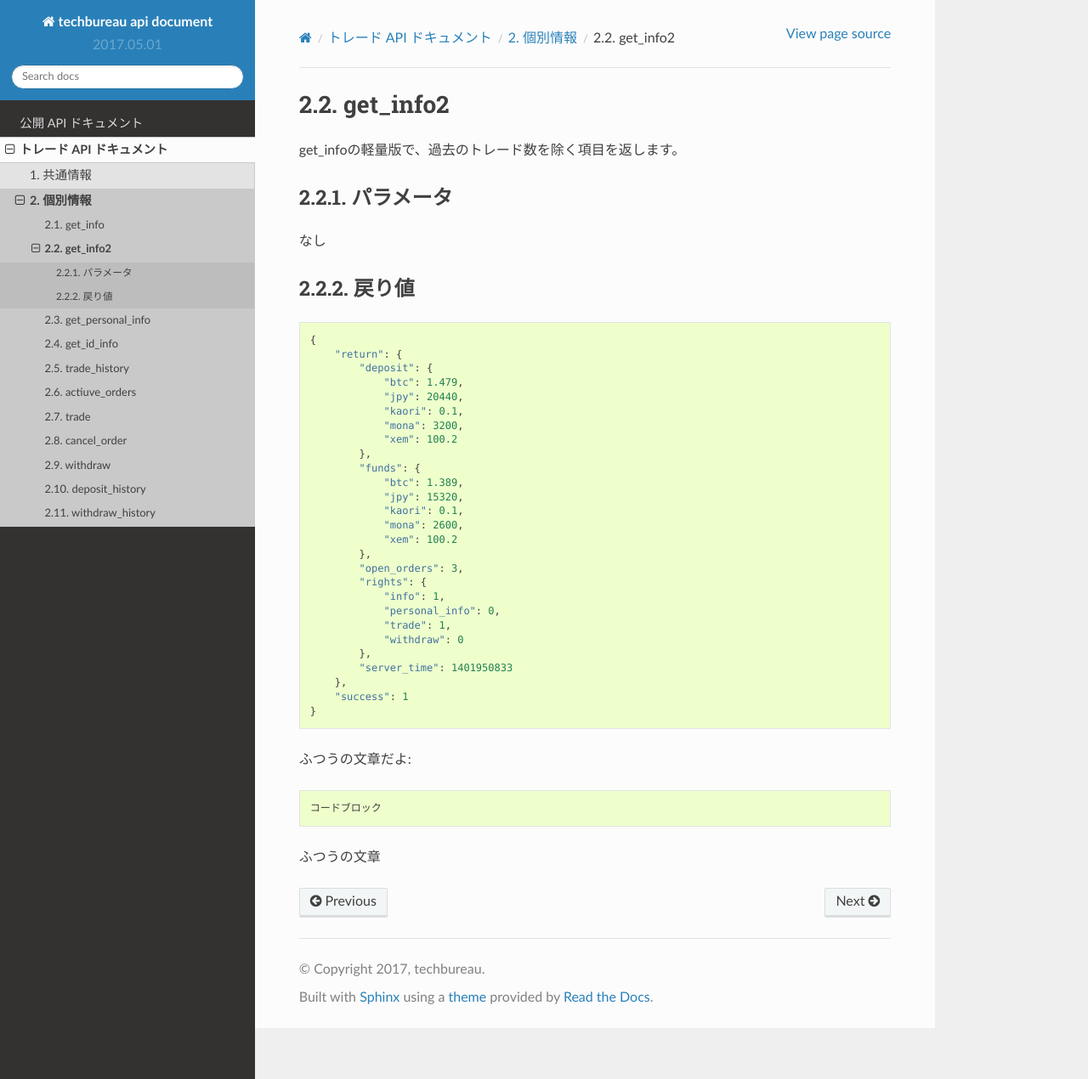
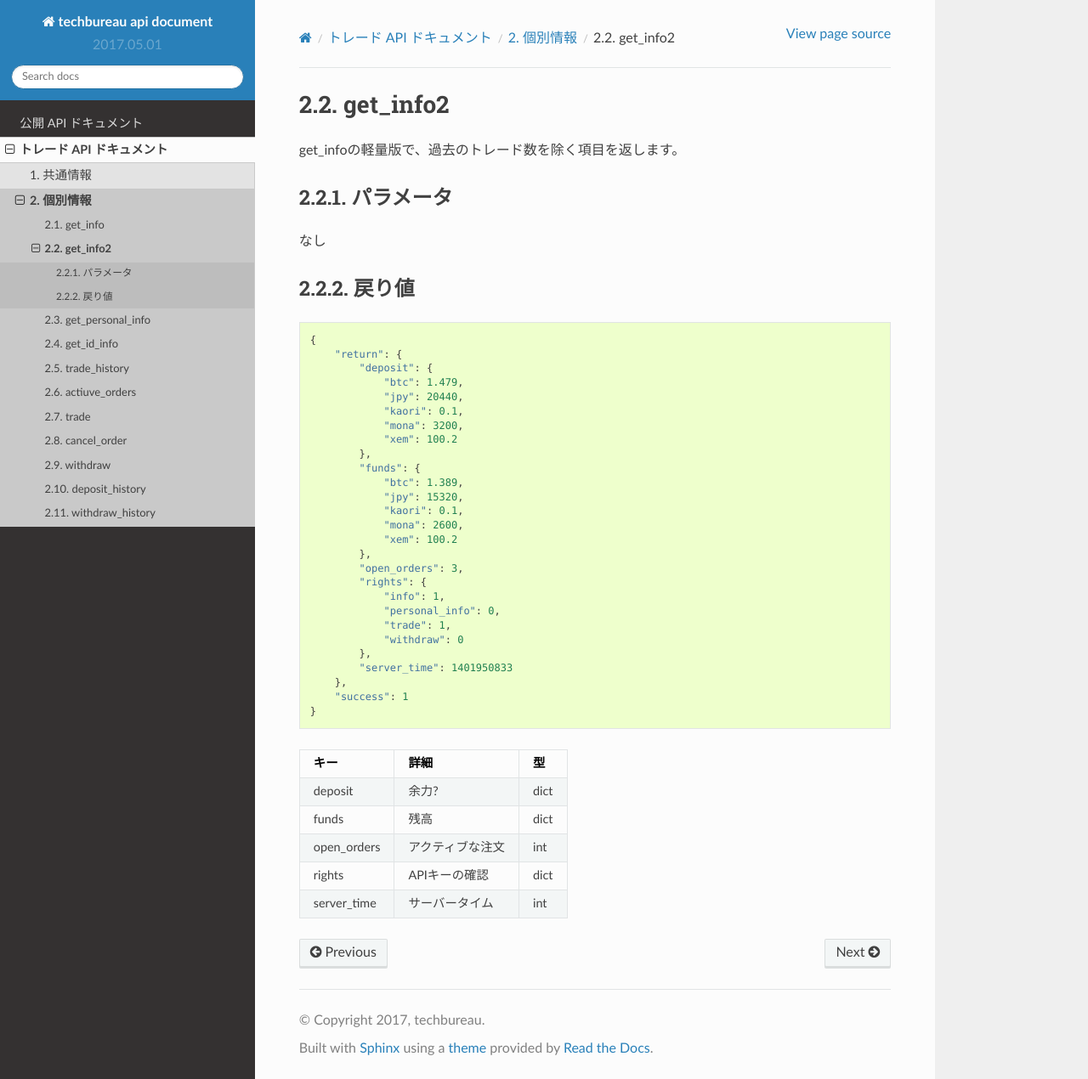
Before and after one commit to techbureau/api-doc, a Sphinx documentation site: the page built from docs/trade/2_individual/2_get_info2.rst, in a window 1280 px wide and 1270 px high. Shown: the whole window at 85% size. Built offline with Sphinx 7.4.7 and the Read the Docs theme 2.0.0, drawn with Linux system fonts in a browser that asks for light colours.

Commit message:
テキストの追加

```diff
--- a/docs/trade/2_individual/2_get_info2.rst
+++ b/docs/trade/2_individual/2_get_info2.rst
@@ -41,8 +41,11 @@ get_infoの軽量版で、過去のトレード数を除く項目を返します
         "success": 1
     }
 
-ふつうの文章だよ::
+.. csv-table::
+   :header: "キー", "詳細", "型"
 
-    コードブロック
-
-ふつうの文章
+   "deposit", "余力?", "dict"
+   "funds", "残高", "dict"
+   "open_orders", "アクティブな注文", "int"
+   "rights", "APIキーの確認", "dict"
+   "server_time", "サーバータイム", "int"
```
Also changed, not shown: docs/trade/2_individual/1_get_info.rst (+5 -5 lines).
